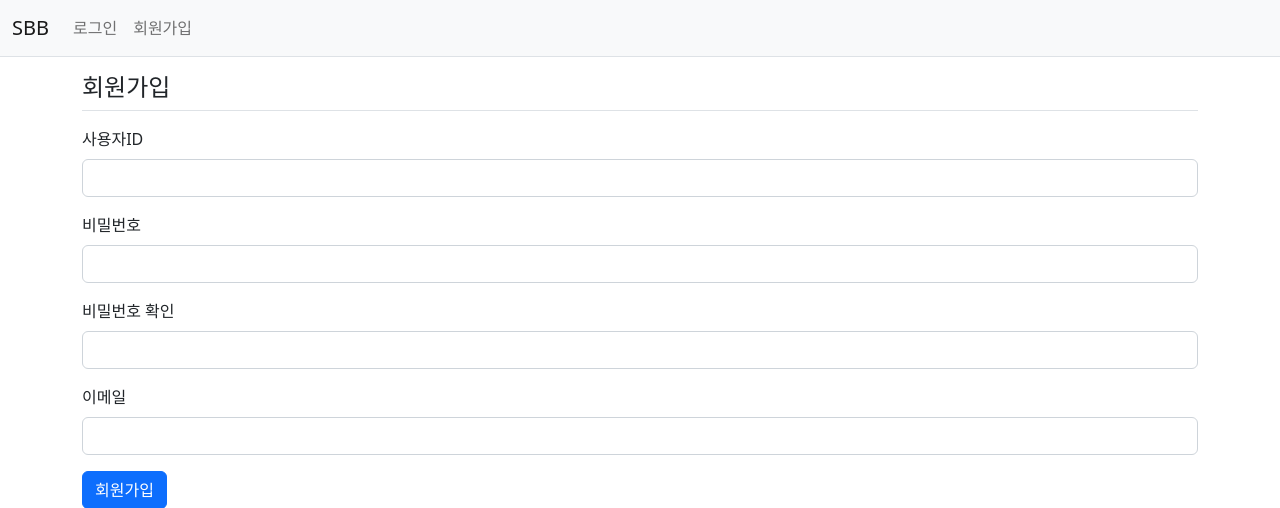
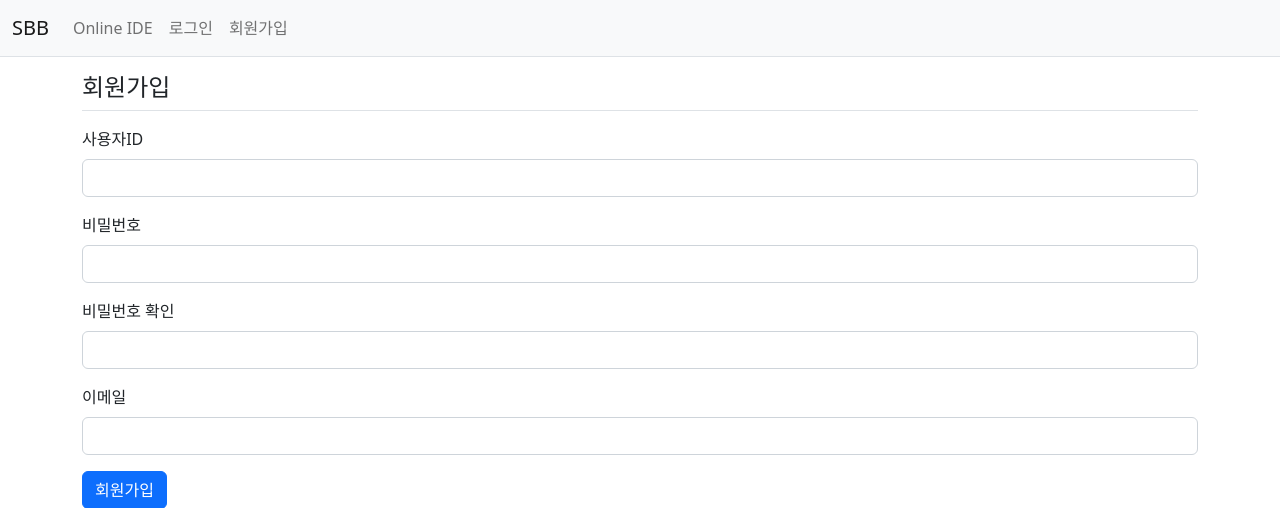
Before and after one commit to pjnw1236/QuizProject, a Spring Boot app: page /user/signup in a window 1280 px wide. Shown: the top 508 px of the page. Run offline with Spring Boot 4, Linux system fonts and the light colour scheme; some libraries are stand-ins or nearby versions.

Commit message:
chore: navBar에 online ide 링크 추가

```diff
--- a/src/main/resources/templates/navbar.html
+++ b/src/main/resources/templates/navbar.html
@@ -7,6 +7,9 @@
     </button>
     <div class="collapse navbar-collapse" id="navbarSupportedContent">
       <ul class="navbar-nav me-auto mb-2 mb-lg-0">
+        <li class="nav-item">
+          <a class="nav-link" th:href="@{/ide}">Online IDE</a>
+        </li>
         <li class="nav-item">
           <a class="nav-link" sec:authorize="isAnonymous()" th:href="@{/user/login}">로그인</a>
           <a class="nav-link" sec:authorize="isAuthenticated()" th:href="@{/user/logout}">로그아웃</a>
```
